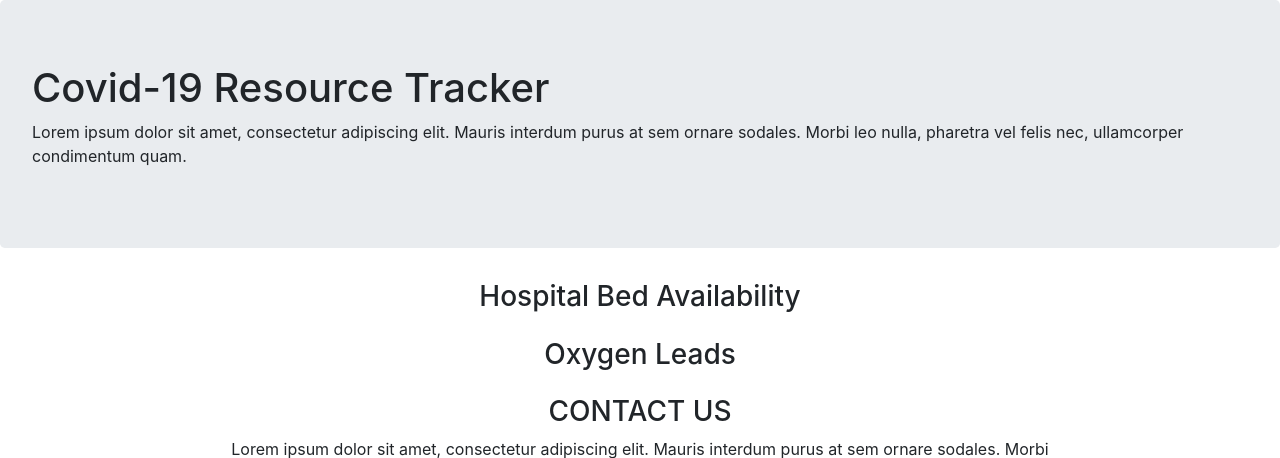
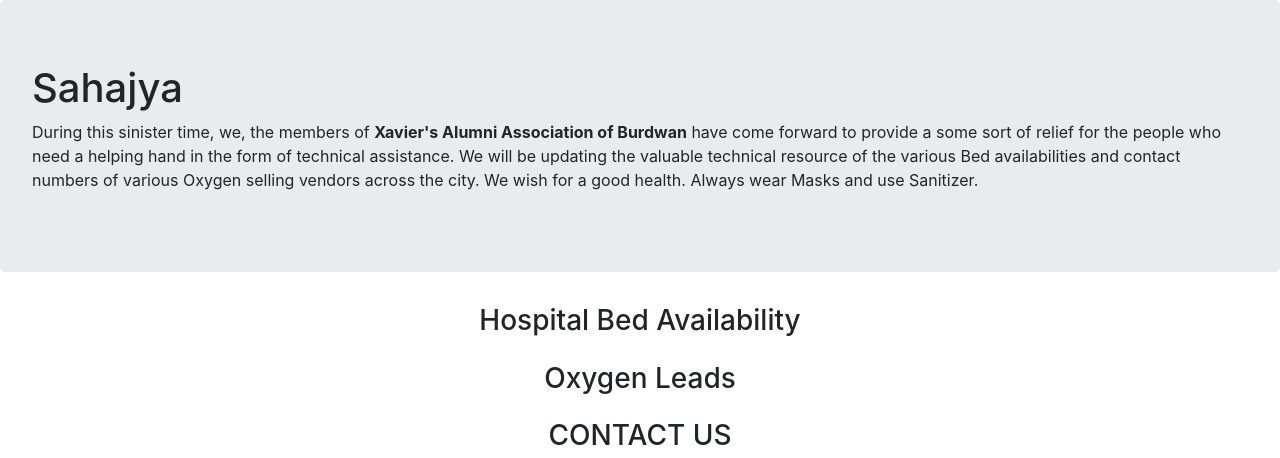
Before and after one commit to aritro-rakshit/Sahajya, a Flask app: template templates/index.html in a window 1280 px wide. Shown: the part 56-514 px from the top of the page. Run offline with Flask 2, Linux system fonts and the light colour scheme; the template is opened without the code that fills it, so the values that code supplies are empty; some libraries are stand-ins or nearby versions.

Commit message:
new change

```diff
--- a/templates/index.html
+++ b/templates/index.html
@@ -45,8 +45,13 @@
       </nav>
     <!-- <h1 class="display-5">Covid 19 Resource Tracker</h1> -->
     <div class="jumbotron">
-        <h1 class="display-5">Covid-19 Resource Tracker</h1>
-        <p>Lorem ipsum dolor sit amet, consectetur adipiscing elit. Mauris interdum purus at sem ornare sodales. Morbi leo nulla, pharetra vel felis nec, ullamcorper condimentum quam.</p>
+        <h1 class="display-5">Sahajya</h1>
+        <p>
+          During this sinister time, we, the members of <b>Xavier's Alumni Association of Burdwan</b> have come forward to provide a some sort of relief for the people who need a helping hand in the form of technical assistance. We will be updating the valuable technical resource of the various Bed availabilities and contact numbers of various Oxygen selling vendors across the city.
+
+          We wish for a good health. Always wear Masks and use Sanitizer.
+
+        </p>
       </div>
     <div name="hospital" id="hospital">
     <h3 class="text-center">Hospital Bed Availability</h3>
@@ -131,7 +136,7 @@
                         <path d="M5.5 12a1.5 1.5 0 1 1-3 0 1.5 1.5 0 0 1 3 0zm-3-8.5a1 1 0 0 1 1-1c5.523 0 10 4.477 10 10a1 1 0 1 1-2 0 8 8 0 0 0-8-8 1 1 0 0 1-1-1zm0 4a1 1 0 0 1 1-1 6 6 0 0 1 6 6 1 1 0 1 1-2 0 4 4 0 0 0-4-4 1 1 0 0 1-1-1z"/>
                       </svg>
                      <h4 class="text-uppercase mb-5">Feedback</h4>
-                     <a href="http://google.com">Write to us</a>
+                     <a href="https://docs.google.com/forms/d/e/1FAIpQLSdEO36G202qXBeg5nZk7bIPnPsHzPo3yiqh0PYMv3ik2iTNAw/viewform?usp=sf_link">Write to us</a>
                    </div>
                  </div>
               </div>
```
